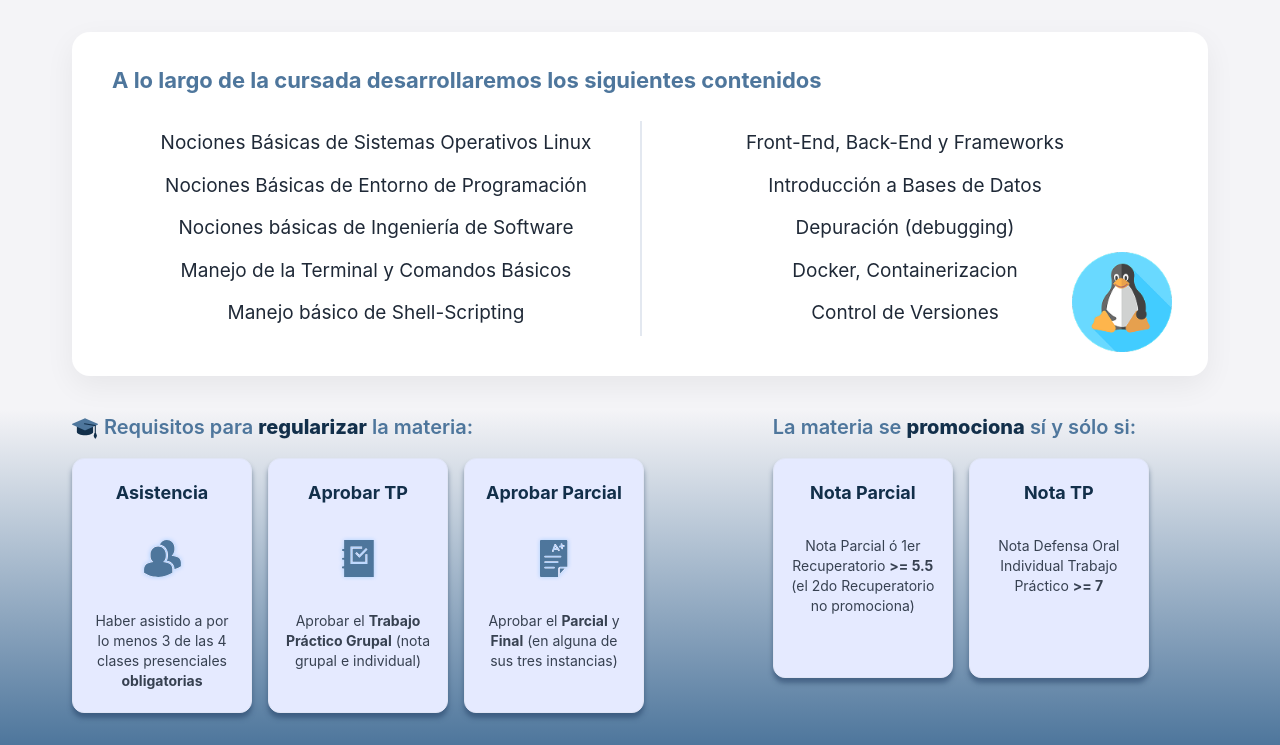
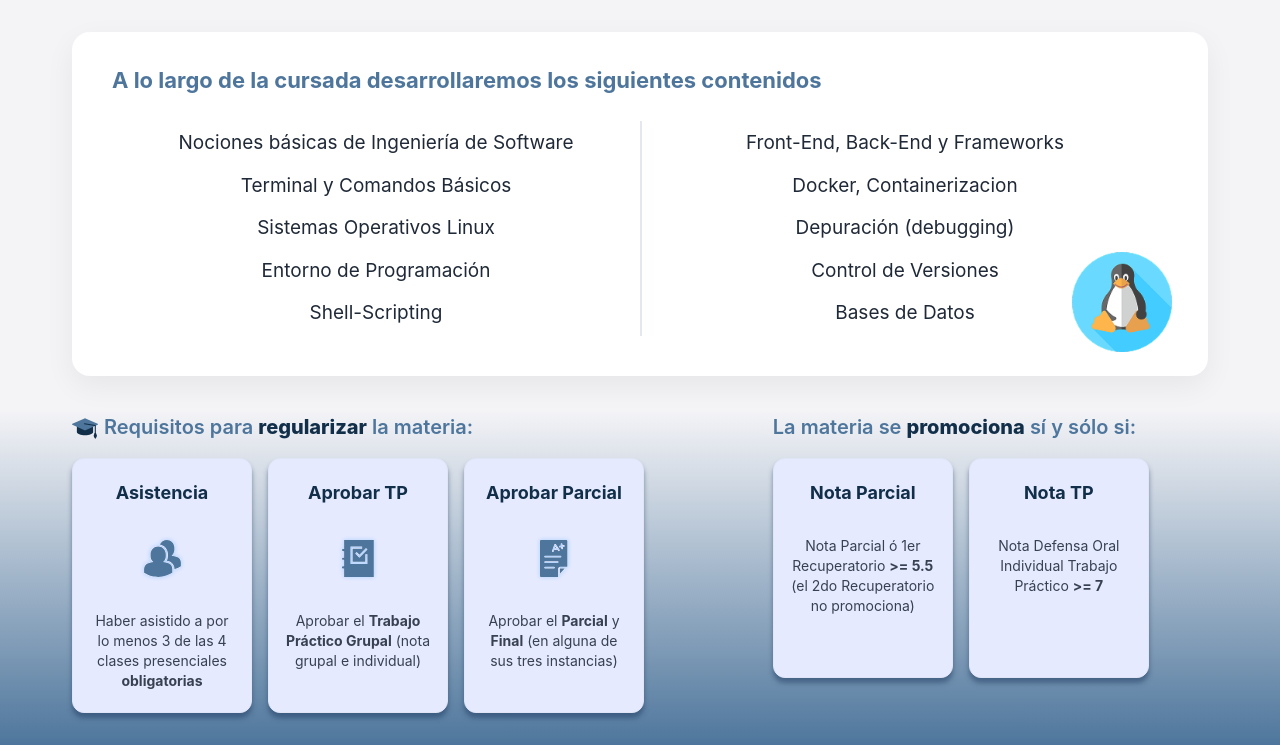
Before and after one commit to Valencua/IDS-Lanzillota-web, a Flask app: page /cursada in a window 1280 px wide. Shown: the part 73-818 px from the top of the page. Run offline with Flask 3, Linux system fonts and the light colour scheme; some web fonts are replaced.

Commit message:
Abreviación contenidos

```diff
--- a/templates/cursada.html
+++ b/templates/cursada.html
@@ -12,18 +12,18 @@
 
             <div class="contenidos-card__cols">
                 <ul class="contenidos-list">
-                    <li>Nociones Básicas de Sistemas Operativos Linux</li>
-                    <li>Nociones Básicas de Entorno de Programación</li>
                     <li>Nociones básicas de Ingeniería de Software</li>
-                    <li>Manejo de la Terminal y Comandos Básicos</li>
-                    <li>Manejo básico de Shell-Scripting</li>
+                    <li>Terminal y Comandos Básicos</li>
+                    <li>Sistemas Operativos Linux</li>
+                    <li>Entorno de Programación</li>
+                    <li>Shell-Scripting</li>
                 </ul>
                 <ul class="contenidos-list">
                     <li>Front-End, Back-End y Frameworks</li>
-                    <li>Introducción a Bases de Datos</li>
+                    <li>Docker, Containerizacion</li>
                     <li>Depuración (debugging)</li>
-                    <li>Docker, Containerizacion</li>
                     <li>Control de Versiones</li>
+                    <li>Bases de Datos</li>
                 </ul>
             </div>
 
```
